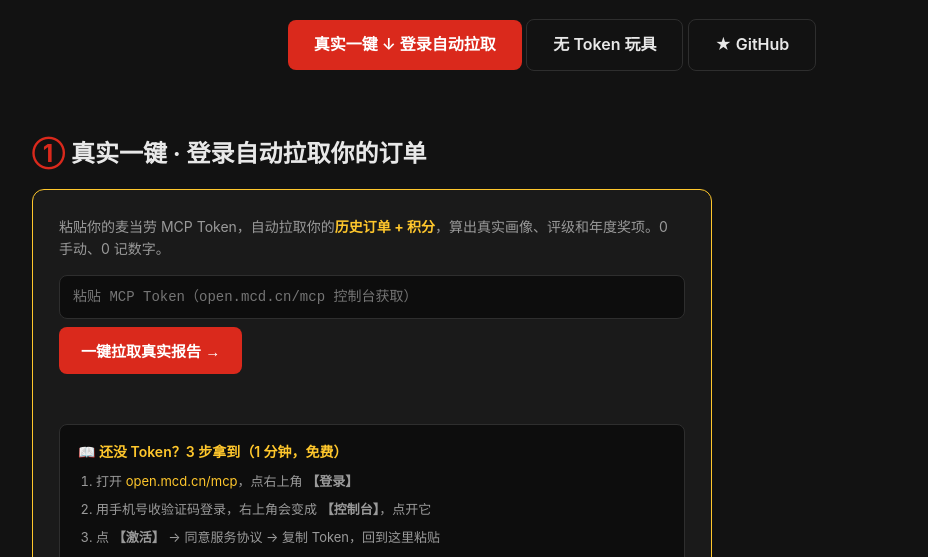
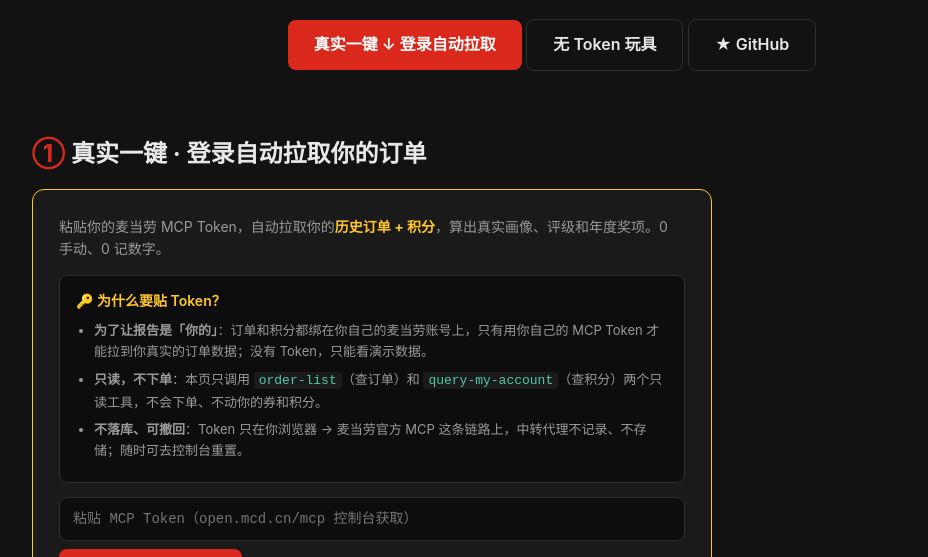
Before and after one commit to 2843453580-star/mcd-card-roi, a website: page docs/index.html in a window 1280 px wide. Shown: the part 233-790 px from the top of the page, without its empty margins (88-1016 px from the left). Drawn offline with Linux system fonts and the light colour scheme.

Commit message:
docs: 加「为什么要贴 Token」目的说明（用途+只读+安全）

```diff
--- a/docs/index.html
+++ b/docs/index.html
@@ -40,6 +40,11 @@
   .token-guide ol li { margin:7px 0; }
   .token-guide a { color:var(--yellow); }
   .token-guide .btn { font-size:13px; padding:8px 16px; }
+  .why { margin-top:14px; padding:14px 16px; background:#0d0d0d; border:1px solid var(--border); border-radius:8px; }
+  .why-title { color:var(--yellow); font-weight:600; font-size:14px; margin-bottom:8px; }
+  .why ul { margin:0 0 0 18px; font-size:13px; color:var(--dim); }
+  .why ul li { margin:7px 0; }
+  .why code { color:var(--green); background:#1a1a1a; padding:1px 5px; border-radius:4px; }
   #login-status { margin:12px 0; font-size:14px; min-height:20px; }
 
   .gen { display:grid; grid-template-columns: 340px 1fr; gap: 24px; align-items:start; }
@@ -116,6 +121,16 @@
     <h2><span class="num">①</span> 真实一键 · 登录自动拉取你的订单</h2>
     <div class="login-box">
       <p class="lead">粘贴你的麦当劳 MCP Token，自动拉取你的<b style="color:var(--yellow)">历史订单 + 积分</b>，算出真实画像、评级和年度奖项。0 手动、0 记数字。</p>
+
+      <div class="why">
+        <div class="why-title">🔑 为什么要贴 Token？</div>
+        <ul>
+          <li><b>为了让报告是「你的」</b>：订单和积分都绑在你自己的麦当劳账号上，只有用你自己的 MCP Token 才能拉到你真实的订单数据；没有 Token，只能看演示数据。</li>
+          <li><b>只读，不下单</b>：本页只调用 <code>order-list</code>（查订单）和 <code>query-my-account</code>（查积分）两个只读工具，不会下单、不动你的券和积分。</li>
+          <li><b>不落库、可撤回</b>：Token 只在你浏览器 → 麦当劳官方 MCP 这条链路上，中转代理不记录、不存储；随时可去控制台重置。</li>
+        </ul>
+      </div>
+
       <input type="password" id="token" placeholder="粘贴 MCP Token（open.mcd.cn/mcp 控制台获取）" autocomplete="off">
       <button id="login-btn">一键拉取真实报告 →</button>
       <div id="login-status"></div>
```
